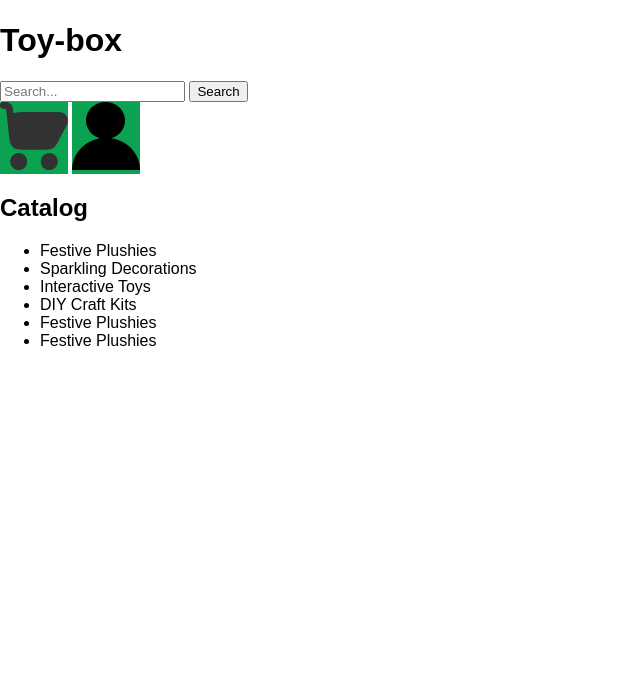
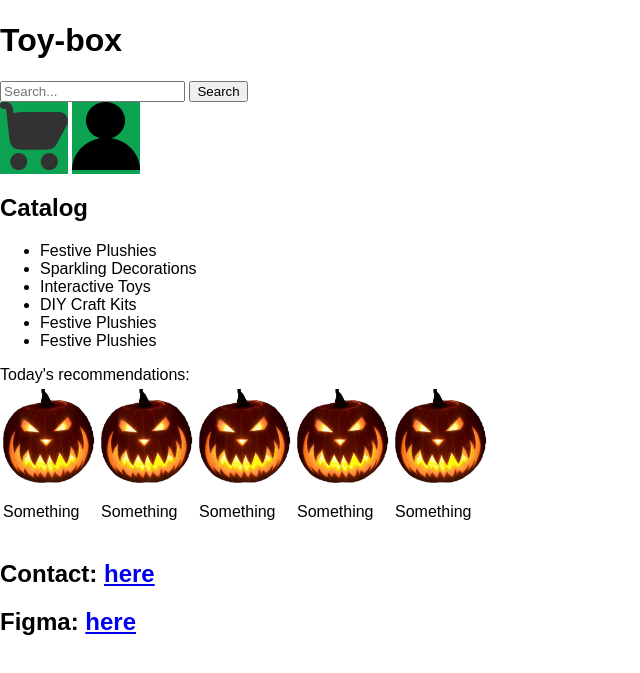
Before and after one commit to VoranReygetov/ToyBox-WEB, a plain HTML site: page index.html in a window 1280 px wide. Shown: the part 97-770 px from the top of the page, without its empty margins (0-640 px from the left). Drawn offline with Linux system fonts and the light colour scheme.

Commit message:
Added to main Table for toys. Completed footer.
Table with toys form shop. Also addec to footer Contact info and Figma link.

```diff
--- a/index.html
+++ b/index.html
@@ -34,7 +34,7 @@
         </div>
     </header>
     <!--main-->
-    <section>
+    <div>
         <!--catalog-->
         <div>
             <div>
@@ -52,6 +52,41 @@
                 </ul>
             </div>
         </div>
-    </section>
+        <!--Toys-->
+        <section>
+            <!--table for toys-->
+            <table>
+                <tr>Today's recommendations:</tr>
+                <td>
+                    <img src="imgs/blank.png" class="goods-pics" alt="">
+                    <p>Something</p>
+                </td>
+                <td>
+                    <img src="imgs/blank.png" class="goods-pics" alt="">
+                    <p>Something</p>
+                </td>
+                <td>
+                    <img src="imgs/blank.png" class="goods-pics" alt="">
+                    <p>Something</p>
+                </td>
+                <td>
+                    <img src="imgs/blank.png" class="goods-pics" alt="">
+                    <p>Something</p>
+                </td>
+                <td>
+                    <img src="imgs/blank.png" class="goods-pics" alt="">
+                    <p>Something</p>
+                </td>
+            </table>
+        </section>
+    </div>
+    <!--footer-->
+    <footer>
+        <!--background-->
+        <div>
+            <h2>Contact: <a href="https://voranreygetov.github.io/my-resume-web/">here</a></h2>
+            <h2>Figma: <a href="https://www.figma.com/file/SHtChgT3smVWExIDfK1F4B/ToyBox-site?type=design&node-id=1%3A5&mode=design&t=hkrt9KGAjVvuRP2S-1">here</a></h2>
+        </div>
+    </footer>
 </body>
 </html>
--- a/styles.css
+++ b/styles.css
@@ -19,3 +19,7 @@ html, body {
     display: inline-block;
     background: rgba(11, 162, 81, 1);
 }
+.goods-pics{
+    width: 94px;
+    height: 94px;
+}
```
Also changed, not shown: imgs/blank.png (added).
